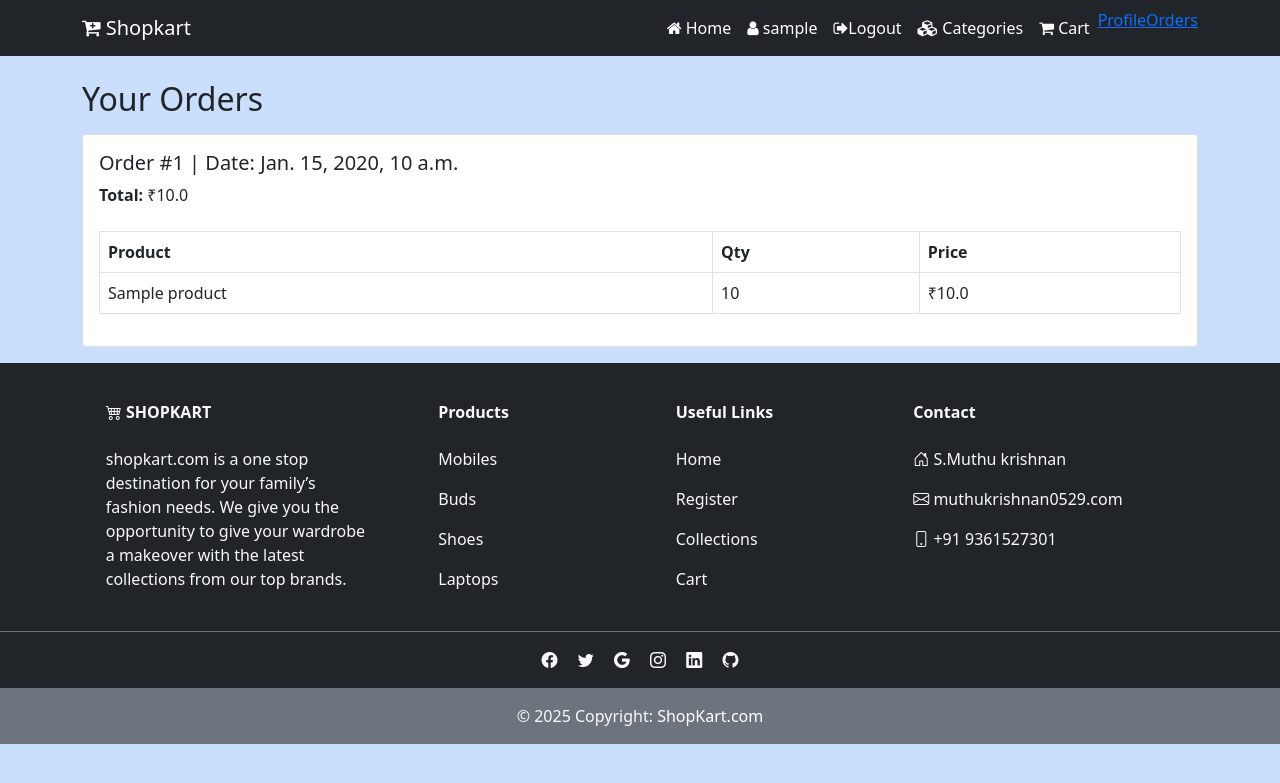
After one commit to mathumitha309/E-commerce-web-application, a Django app: page /orders/ in a window 1280 px wide. The commit adds this page. Shown: the top 783 px of the page. Run offline with Django 5.2, Linux system fonts and the light colour scheme; a user stored in the database is signed in; tables that the repository leaves empty hold one stand-in row (values such as "Sample post").

Commit message:
chnages made

```diff
--- a/shop/models.py
+++ b/shop/models.py
@@ -2,6 +2,8 @@ from django.db import models
 import os
 import datetime
 from django.contrib.auth.models import User
+from django.db import models
+
 
 
 def getFileName(request, filename):
--- a/shop/templates/shop/cart.html
+++ b/shop/templates/shop/cart.html
@@ -1,4 +1,4 @@
-{% extends 'shop/layouts/main.html' %}
+{% extends 'layouts/main.html' %}
 
 {% block title %}
 shopkart | Cart
--- a/shop/templates/shop/category_products.html
+++ b/shop/templates/shop/category_products.html
@@ -1,4 +1,4 @@
-{% extends 'shop/layouts/main.html' %}
+{% extends 'layouts/main.html' %}
 
 {% block title %}
 shopkart | Productpage
--- a/shop/templates/shop/checkout.html
+++ b/shop/templates/shop/checkout.html
@@ -1,4 +1,4 @@
-{% extends 'shop/layouts/main.html' %}
+{% extends 'layouts/main.html' %}
 
 {% block title %}
 shopkart | Checkout
--- a/shop/templates/shop/checkout_success.html
+++ b/shop/templates/shop/checkout_success.html
@@ -1,4 +1,4 @@
-{% extends 'shop/layouts/main.html' %}
+{% extends 'layouts/main.html' %}
 
 {% block title %}Order Successful{% endblock title %}
 
--- a/shop/templates/shop/collections.html
+++ b/shop/templates/shop/collections.html
@@ -1,4 +1,4 @@
-{% extends 'shop/layouts/main.html' %}
+{% extends 'layouts/main.html' %}
 
 {% block title %}
 shopkart | Collectionspage
--- a/shop/templates/shop/inc/navbar.html
+++ b/shop/templates/shop/inc/navbar.html
@@ -18,6 +18,12 @@
         <a class="nav-link active" href="{% url 'collections' %}"><i class="fa fa-cubes"></i> Categories</a>
         <a class="nav-link active" href="{% url 'cart_view' %}"><i class="fa fa-shopping-cart"></i> Cart</a>
 
+
+      {% if user.is_authenticated %}
+   <a href="{% url 'profile' %}">Profile</a>
+   <a href="{% url 'order_history' %}">Orders</a>
+{% endif %}
+
       </div>
     </div>
   </div>
--- /dev/null
+++ b/shop/templates/shop/order_history.html
@@ -0,0 +1,31 @@
+{% extends 'layouts/main.html' %}
+{% block content %}
+<div class="container mt-4">
+    <h2>Your Orders</h2>
+
+    {% for order in orders %}
+    <div class="card my-3 p-3">
+        <h5>Order #{{ order.id }} | Date: {{ order.created_at }}</h5>
+        <p><strong>Total:</strong> ₹{{ order.total_price }}</p>
+
+        <table class="table table-bordered mt-2">
+            <tr>
+                <th>Product</th>
+                <th>Qty</th>
+                <th>Price</th>
+            </tr>
+            {% for item in order.items.all %}
+            <tr>
+                <td>{{ item.product.name }}</td>
+                <td>{{ item.quantity }}</td>
+                <td>₹{{ item.price }}</td>
+            </tr>
+            {% endfor %}
+        </table>
+    </div>
+    {% empty %}
+        <p>You have no orders yet.</p>
+    {% endfor %}
+
+</div>
+{% endblock %}
--- a/shop/templates/shop/product_view.html
+++ b/shop/templates/shop/product_view.html
@@ -1,4 +1,4 @@
-{% extends 'shop/layouts/main.html' %}
+{% extends 'layouts/main.html' %}
 
 {% block title %}
 shopkart | product_viewpage
--- a/shop/templates/shop/register.html
+++ b/shop/templates/shop/register.html
@@ -1,4 +1,4 @@
-{% extends 'shop/layouts/main.html' %}
+{% extends 'layouts/main.html' %}
 
 {% block title %}
 shopkart | registerpage
--- a/shop/urls.py
+++ b/shop/urls.py
@@ -14,5 +14,7 @@ urlpatterns = [
       path('add-to-cart/<int:product_id>/', views.add_to_cart, name='add_to_cart'),
       path('remove-from-cart/<int:cart_id>/', views.remove_from_cart, name='remove_from_cart'),
       path('checkout/', views.checkout, name='checkout'),
+      path('orders/', views.order_history, name='order_history'),
+      path('profile/', views.profile_page, name='profile'),
 
 ]
--- a/shop/views.py
+++ b/shop/views.py
@@ -5,6 +5,19 @@ from shop.forms import customform
 from django.contrib import messages
 from django.contrib.auth import login,authenticate,logout
 from django.contrib.auth.decorators import login_required
+from shop.models import products
+
+
+@login_required
+def profile_page(request):
+    return render(request, 'shop/profile.html', {'user': request.user})
+
+
+@login_required
+def order_history(request):
+    orders = Order.objects.filter(user=request.user).order_by('-created_at')
+    return render(request, 'shop/order_history.html', {'orders': orders})
+
 
 def home(request):
     trending_products = products.objects.filter(trending=1)
```
Also changed, not shown: shop/templates/shop/home.html (+7 -13 lines), shop/templates/shop/profile.html (added, +15 -0 lines), shopkart/settings.py (+6 -1 lines), shop/templates/layouts/main.html (renamed from shop/templates/shop/layouts/main.html), static/uploads/20251127095856phone.jpg (added), static/uploads/20251127100004phone.jpg (added), static/uploads/20251127100215realme.jpg (added), static/uploads/20251127100434Hpp.jpg (added).
